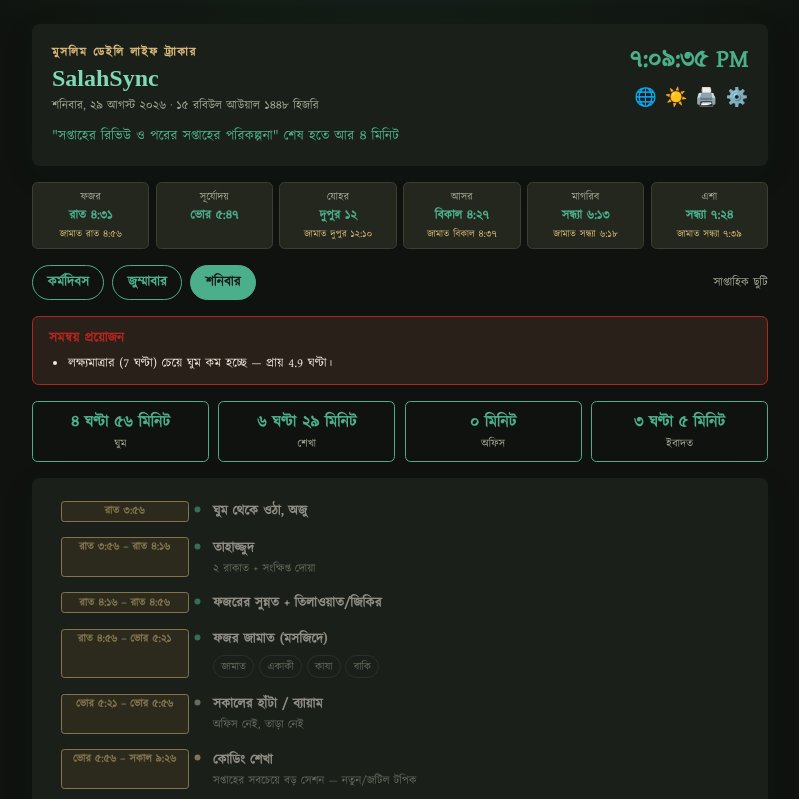
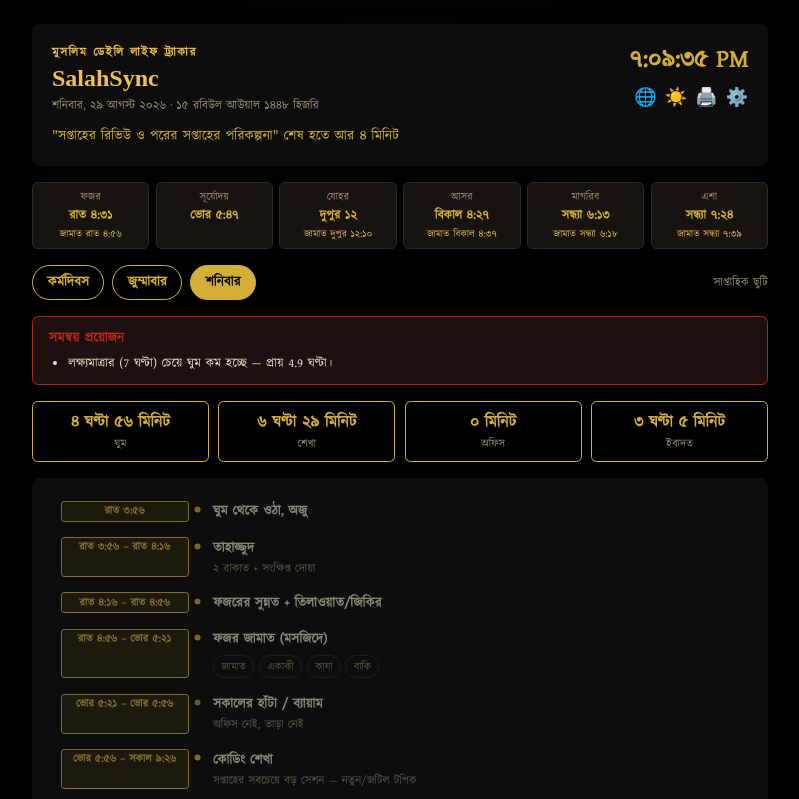
Before and after one commit to samiulAsumel/salahsync, a website with bundled scripts: page index.html in a window 1280 px wide. Both pictures are taken after a click on the button "থিম পরিবর্তন". Shown: the top 799 px of the page, without its empty margins (240-1039 px from the left). Built offline with nearby package versions, Linux system fonts and the light colour scheme; files whose address does not match are found by name; a web font is replaced by a local one.

Commit message:
style(theme): rework dark mode to pure black and gold

```diff
--- a/css/app.css
+++ b/css/app.css
@@ -6,9 +6,9 @@
   --bg-glow: color-mix(in srgb, var(--gold) 12%, var(--bg));
 }
 :root[data-theme="dark"] {
-  --paper: #1B1F19; --ink: #EDE9DD; --muted: #A2A995;
-  --forest: #4CAF8C; --forest-deep: #7FD9B6; --gold: #D8B978; --gold-soft: #3A331F;
-  --line: #3A3F33; --navy: #7FA8D9; --bg: #0F120E; --card-bg: #23271E;
+  --paper: #0D0D0D; --ink: #EDE3C8; --muted: #9C8F6E;
+  --forest: #D4AF37; --forest-deep: #F0C24B; --gold: #E3B84C; --gold-soft: #2A2410;
+  --line: #33291A; --navy: #7FA8D9; --bg: #000000; --card-bg: #171310;
   --bg-glow: color-mix(in srgb, var(--forest) 18%, var(--bg));
 }
 * { box-sizing: border-box; }
```
